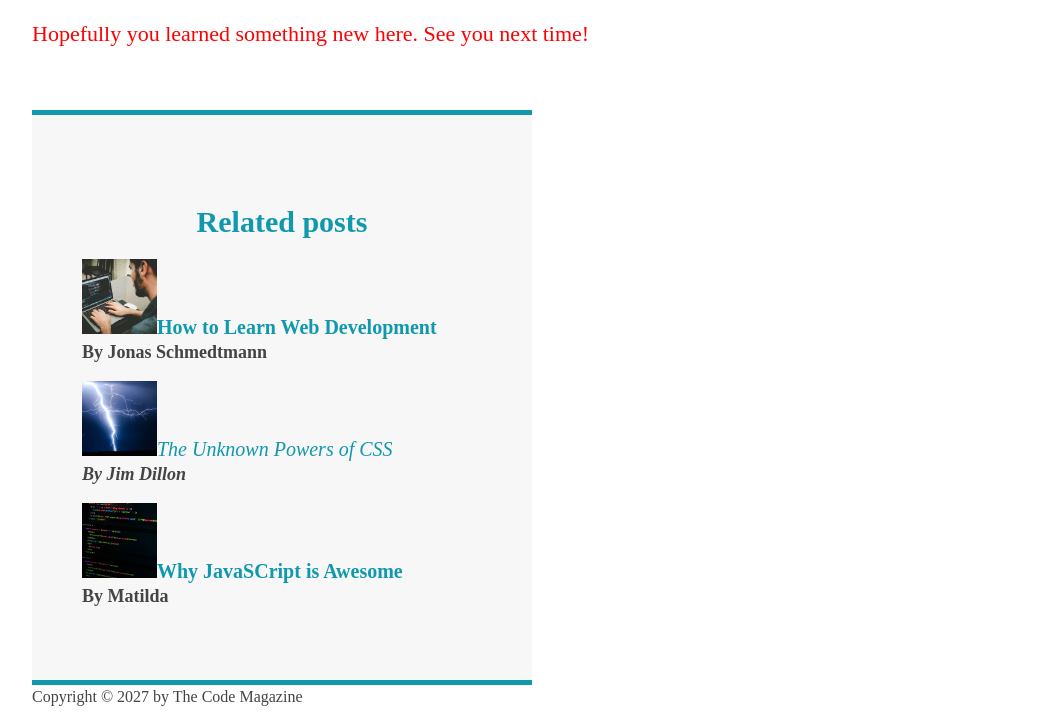
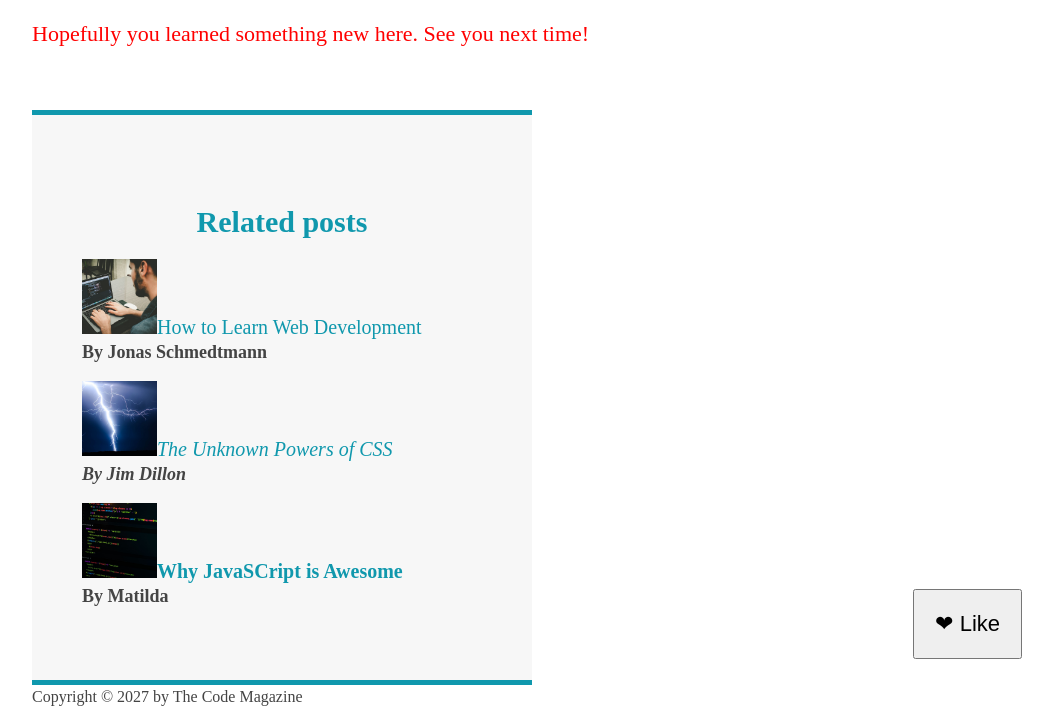
Before and after one commit to Indranil2501/html-css-course, a plain HTML site: page index.html in a window 1280 px wide. Shown: the part 1621-2345 px from the top of the page, without its empty margins (208-1261 px from the left). Drawn offline with Linux system fonts and the light colour scheme.

Commit message:
Absolute positioning

```diff
--- a/index.html
+++ b/index.html
@@ -43,6 +43,7 @@
           height="200"
           class="post-img"
         />
+        <button>❤ Like</button>
       </header>
       <p>
         All modern websites and web applications are built using three
--- a/style.css
+++ b/style.css
@@ -9,6 +9,7 @@ body {
   color: #444;
   font-family: "Times New Roman", Times, serif;
   border-top: 10px solid #1098ad;
+  position: relative;
 }
 
 .container {
@@ -123,9 +124,9 @@ aside h3 {
   text-align: center;
 }
 
-body{
+/* body{
   /* background-color: #f7f7f7; */
-}
+} */
 
 li:first-child {
   font-weight: bold;
@@ -191,6 +192,15 @@ nav a:link:last-child {
   margin-right: 0;
 }
 
+button {
+  font-size: 22px;
+  padding: 20px;
+  cursor: pointer;
+  position: absolute;
+  bottom: 50px;
+  right: 50px;
+}
+
 /* Resolving Conflicts */
 /* #copyright {
   color: red;
```
